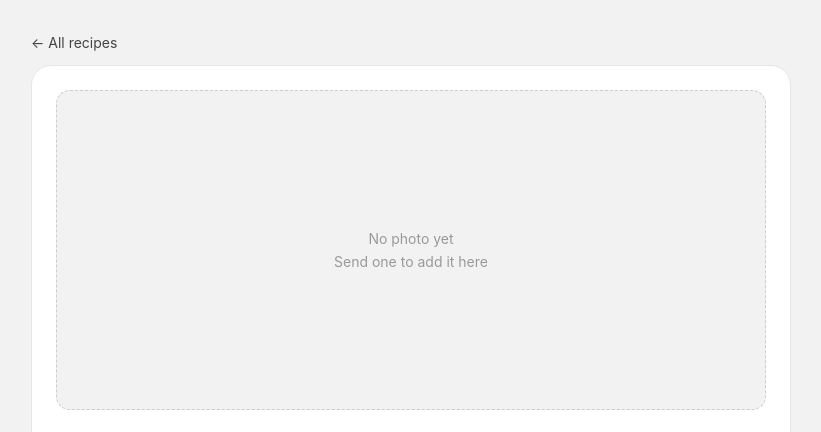
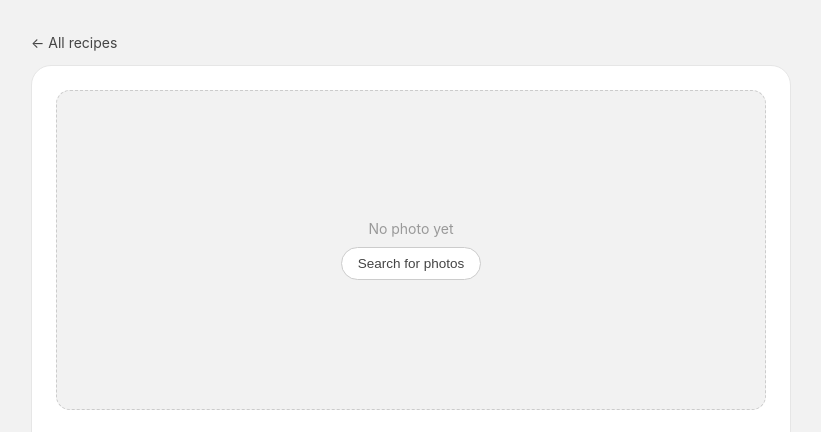
Before and after one commit to riggsdigital/recipes, a plain HTML site: page recipes/meatballs-marinara.html in a window 1280 px wide. Shown: the top 432 px of the page, without its empty margins (229-1050 px from the left). Drawn offline with Linux system fonts and the light colour scheme.

Commit message:
Add files via upload

```diff
--- a/assets/ratings.js
+++ b/assets/ratings.js
@@ -345,3 +345,11 @@ function initPersonalNotes(slug) {
   if (status) status.textContent = existing ? 'Saved on this device' : '';
 }
 const _memoryNotes = {};
+
+// Opens an image search in a new tab so the user can browse and pick a
+// photo themselves — avoids embedding any copyrighted search-result image
+// directly into the site.
+function openImageSearch(query) {
+  const url = 'https://www.google.com/search?tbm=isch&q=' + encodeURIComponent(query);
+  window.open(url, '_blank');
+}
--- a/assets/style.css
+++ b/assets/style.css
@@ -200,7 +200,7 @@ body {
   align-items: center;
   justify-content: center;
   flex-direction: column;
-  gap: 6px;
+  gap: 10px;
   height: 320px;
   background: #f2f2f2;
   border: 1.5px dashed #ccc;
@@ -210,6 +210,16 @@ body {
   margin-bottom: 24px;
   text-align: center;
 }
+.find-photo-btn {
+  font-size: 13.5px;
+  padding: 8px 16px;
+  border-radius: 999px;
+  border: 1px solid #ccc;
+  background: #fff;
+  color: #444;
+  cursor: pointer;
+}
+.find-photo-btn:hover { background: #f7f7f7; border-color: #bbb; }
 .tile-photo-placeholder {
   width: 90px; height: 90px;
   border-radius: 12px;
--- a/recipes/meatballs-marinara.html
+++ b/recipes/meatballs-marinara.html
@@ -21,7 +21,7 @@
 
   <div class="photo-placeholder">
     <span>No photo yet</span>
-    <span>Send one to add it here</span>
+    <button class="find-photo-btn" onclick="openImageSearch('baked meatballs marinara mozzarella')">Search for photos</button>
   </div>
 
   <h1 class="recipe-title">Baked Meatballs with Marinara and Mozzarella</h1>
```
